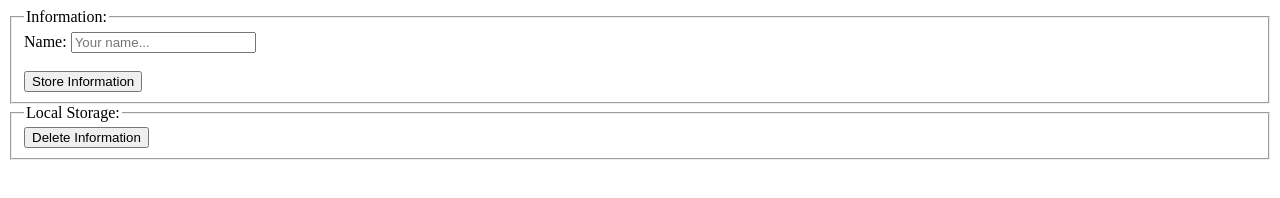
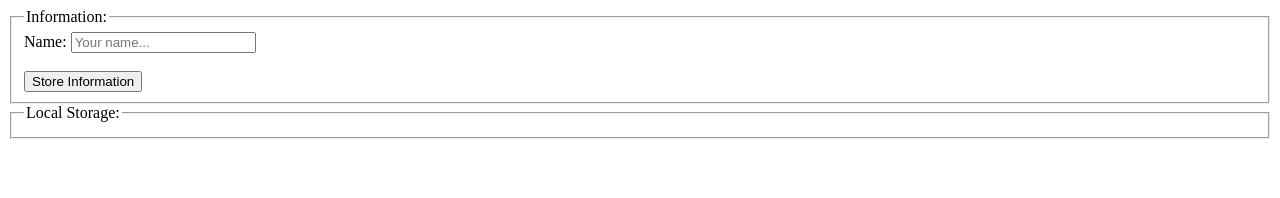
Before and after one commit to Haal20/practise-localStorage, a plain HTML site: page index.html in a window 1280 px wide. Drawn offline with Linux system fonts and the light colour scheme.

Commit message:
ta bort knapp

```diff
--- a/index.html
+++ b/index.html
@@ -20,7 +20,6 @@
     </fieldset>
     <fieldset id="oupDiv">
       <legend>Local Storage:</legend>
-      <button id="btnDelete">Delete Information</button>
     </fieldset>
     <script src="script.js"></script>
   </body>
```
